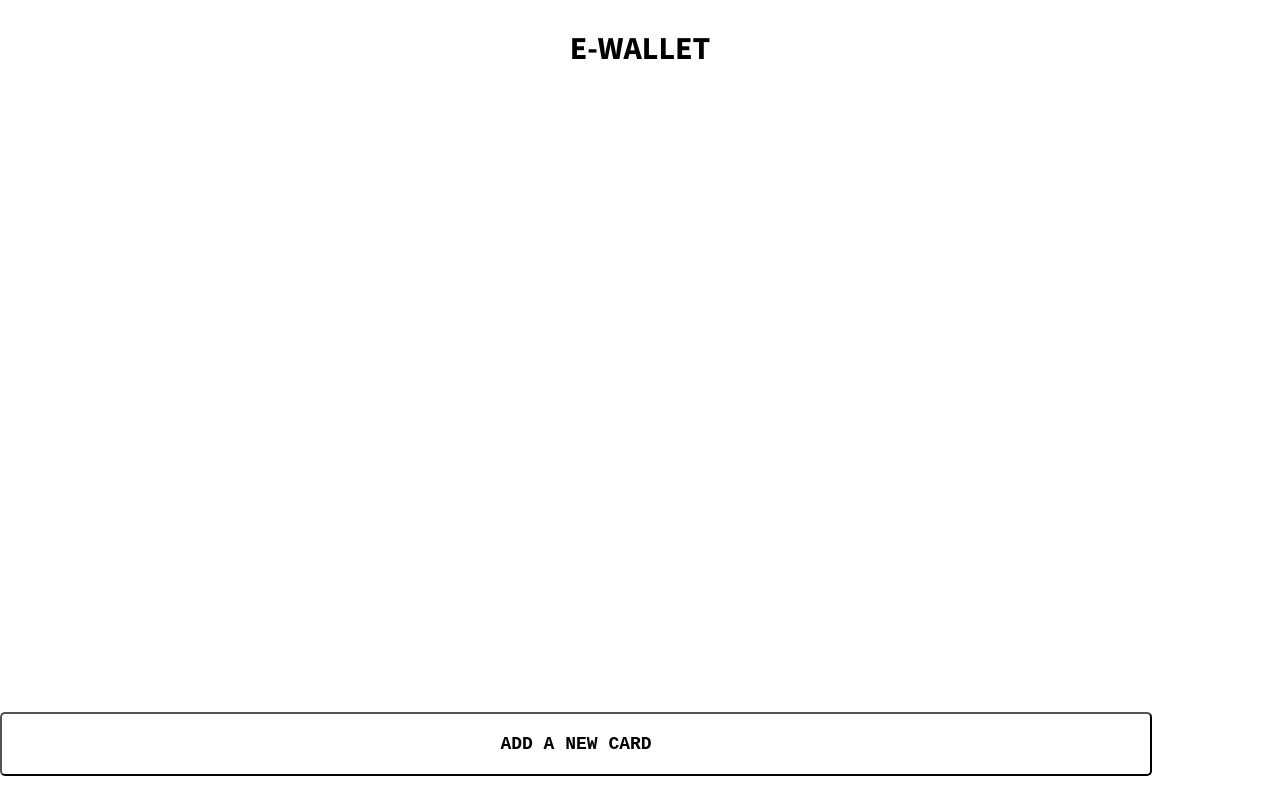
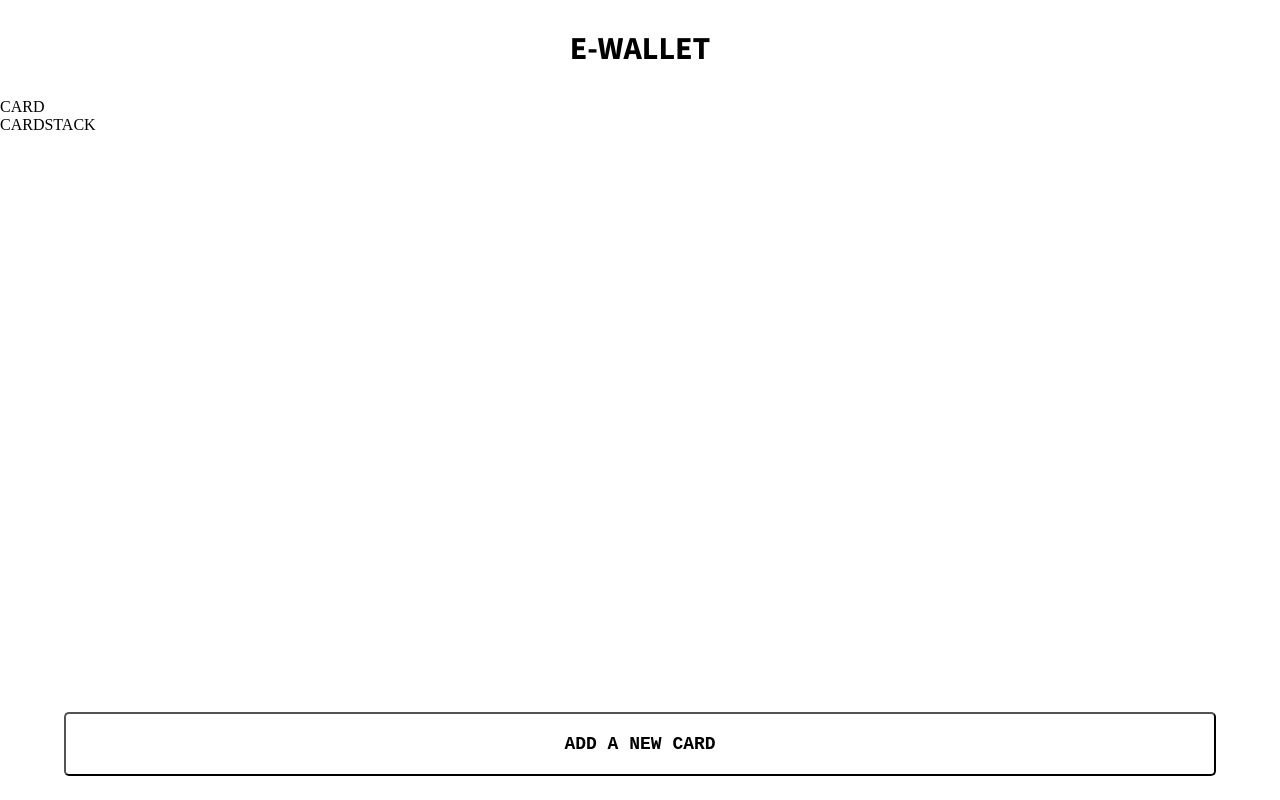
Before and after one commit to Egeeoz/js_2023_kungFuPants_eWallet, a React (Vite) app: page / in a window 1280 px wide. Built offline with nearby package versions, Linux system fonts and the light colour scheme; a web font is replaced by a local one.

Commit message:
small fixes to components

```diff
--- a/src/Components/CardStack.tsx
+++ b/src/Components/CardStack.tsx
@@ -1,3 +1,5 @@
+import Card from "./Card";
+
 const CardStack = () => {
   return <div>CardStack</div>;
 };
--- a/src/Pages/AddCard.tsx
+++ b/src/Pages/AddCard.tsx
@@ -1,10 +1,17 @@
 import Button from "../Components/Button";
 import Top from "../Components/Top";
+import Card from "../Components/Card";
+import TextInput from "../Components/TextInput";
+import DropDownInput from "../Components/DropDownInput";
+
 
 const AddCard = () => {
   return (
     <>
       <Top text="Add a new bank card" />
+      <Card/>
+      <TextInput/>
+      <DropDownInput/>
       <Button text="Add card" to={"/"}></Button>
     </>
   );
--- a/src/Pages/Home.tsx
+++ b/src/Pages/Home.tsx
@@ -1,11 +1,16 @@
 import Button from "../Components/Button";
 import Top from "../Components/Top";
+import Card from "../Components/Card"
+import CardStack from "../Components/CardStack";
 
 const Home = () => {
   return (
     <>
       <Top text="E-wallet" />
+      <Card/>
+      <CardStack/>
       <Button text="add a new card" to={"/Add"}></Button>
+
     </>
   );
 };
--- a/src/abstracts/button.scss
+++ b/src/abstracts/button.scss
@@ -1,9 +1,10 @@
 @use "./variables" as *;
 
-Link {
+a {
   width: 100%;
   display: flex;
   justify-content: center;
+
 }
 
 button {
```
Also changed, not shown: src/Components/Button.tsx (+6 -4 lines).
